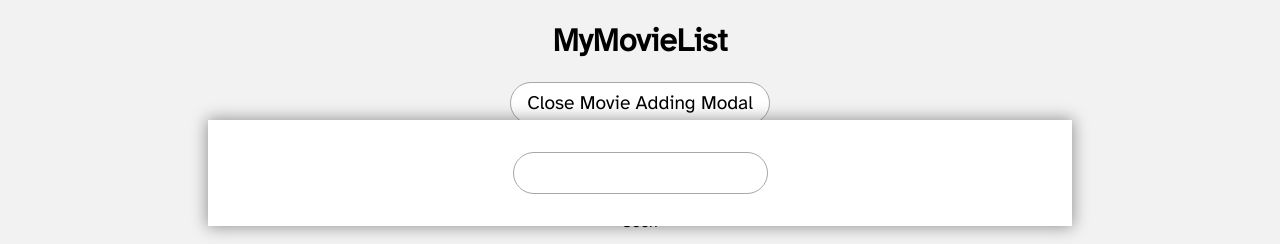
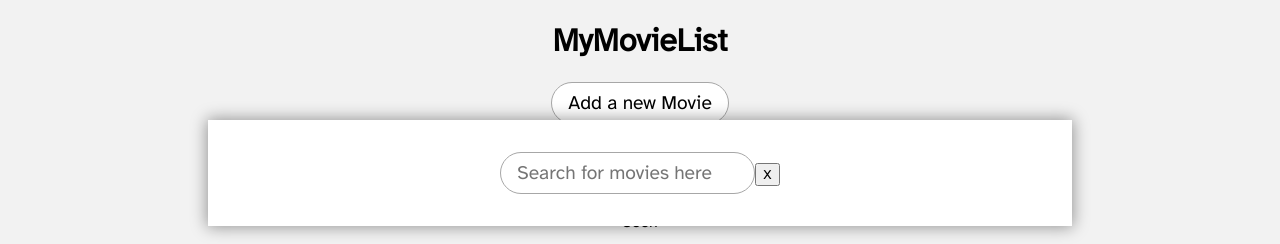
Before and after one commit to SAndersonCheung/mymovielist, a React (Create React App) app in the folder mymovielist/: page / in a window 1280 px wide. Both pictures are taken after a click on the button "Add a new Movie". Shown: the top 244 px of the page. Built offline with nearby package versions, Linux system fonts and the light colour scheme.

Commit message:
Images for API Movie Posters
- Loading movie posters from the API

```diff
--- a/mymovielist/src/components/AddMovie.js
+++ b/mymovielist/src/components/AddMovie.js
@@ -2,22 +2,34 @@ import Modal from "./Modal";
 import React, { useState } from "react";
 import MovieResult from "./MovieResult";
 import { useSearchMovie } from "../hooks/useSearchMovie";
+import styles from "../styles/components/Modal.module.scss";
 
 const AddMovie = () => {
   const [isModalOpen, setIsModalOpen] = useState(false);
   const [searchString, setSearchString] = useState("");
 
   const moviesData = useSearchMovie({ searchString });
+
   return (
     <>
       <Modal isOpen={isModalOpen}>
+        <div className={styles.Modal_Topbar}>
           <input
             type="search"
             name="Search"
+            placeholder="Search for movies here"
             onChange={(event) => {
               setSearchString(event.target.value);
             }}
           ></input>
+          <button
+            className={styles.Modal_Close}
+            onClick={() => setIsModalOpen(false)}
+          >
+            X
+          </button>
+        </div>
+        <div className={styles.Search_List}>
           {moviesData?.results?.length > 0 &&
             moviesData?.results?.map((movie) => (
               <MovieResult
@@ -25,14 +37,15 @@ const AddMovie = () => {
                 name={movie.title}
                 year={movie.release_date.substring(0, 4)}
                 rating={movie.vote_average}
-              imgUrl={movie.id}
+                imgUrl={"https://image.tmdb.org/t/p/w185" + movie.poster_path}
               />
             ))}
+        </div>
       </Modal>
       <input
         type="button"
-        value={isModalOpen ? "Close Movie Adding Modal" : "Add a new Movie"}
-        onClick={() => setIsModalOpen(!isModalOpen)}
+        value={"Add a new Movie"}
+        onClick={() => setIsModalOpen(true)}
       ></input>
     </>
   );
```
Lines whose indentation alone changed are shown as unchanged.
